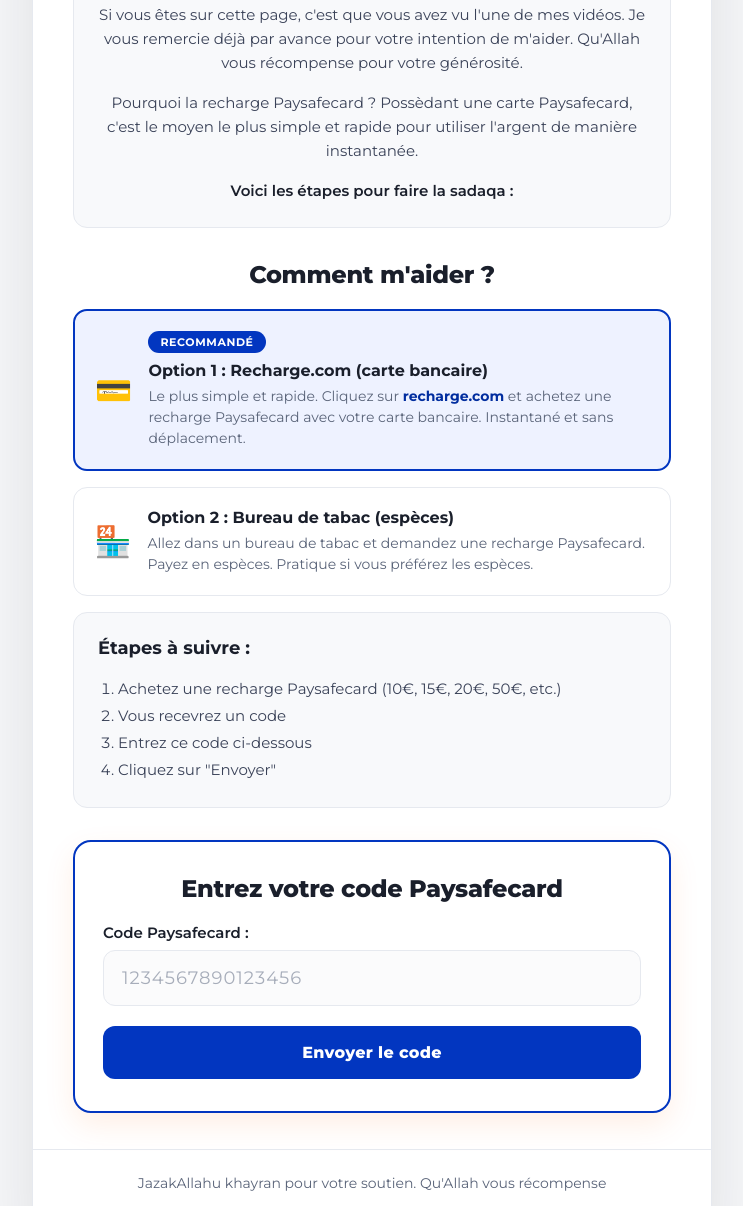
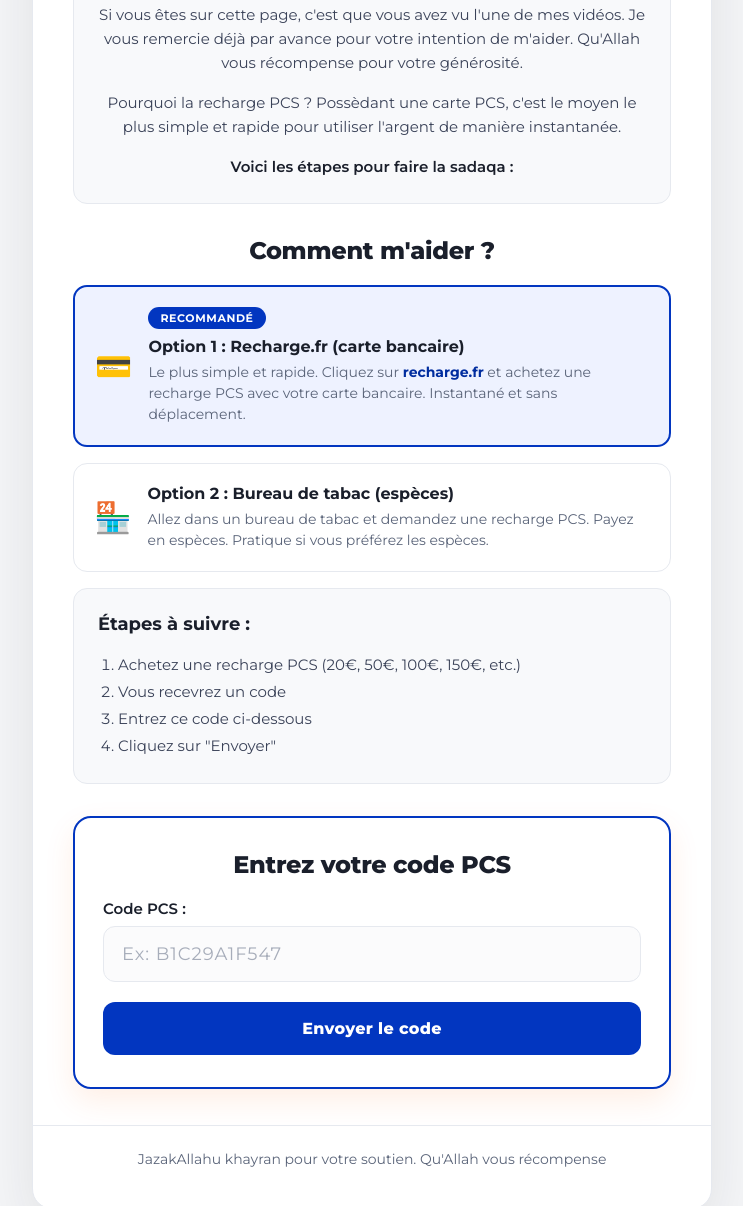
Before and after one commit to vie2cesar/mysadaqa, a website: page public/index.html in a window 1280 px wide. Shown: the part 324-1530 px from the top of the page, without its empty margins (268-1011 px from the left). Drawn offline with Linux system fonts and the light colour scheme.

Commit message:
Update references from Paysafecard to PCS

```diff
--- a/public/index.html
+++ b/public/index.html
@@ -15,7 +15,7 @@
             <div class="brand">
                 <span class="brand-sub">My</span><span class="brand-pcs">Sadaqa</span>
             </div>
-            <a href="https://www.recharge.com/fr/fr/paysafecard" target="_blank" class="nav-cta">Recharger</a>
+            <a href="https://www.recharge.fr/carte-pcs" target="_blank" class="nav-cta">Recharger</a>
         </div>
     </nav>
 
@@ -34,7 +34,7 @@
                     Qu'Allah vous récompense pour votre générosité.
                 </p>
                 <p class="intro-text">
-                    Pourquoi la recharge Paysafecard ? Possèdant une carte Paysafecard, c'est le moyen le plus simple et rapide pour utiliser l'argent de manière instantanée.
+                    Pourquoi la recharge PCS ? Possèdant une carte PCS, c'est le moyen le plus simple et rapide pour utiliser l'argent de manière instantanée.
 
                 </p>
                 <p class="intro-text">
@@ -50,8 +50,8 @@
                 <div class="method-icon">💳</div>
                 <div class="method-content">
                     <div class="recommendation-badge">Recommandé</div>
-                    <h3>Option 1 : Recharge.com (carte bancaire)</h3>
-                    <p>Le plus simple et rapide. Cliquez sur <a href="https://www.recharge.com/fr/fr/paysafecard">recharge.com</a> et achetez une recharge Paysafecard avec votre carte bancaire. Instantané et sans déplacement.</p>
+                    <h3>Option 1 : Recharge.fr (carte bancaire)</h3>
+                    <p>Le plus simple et rapide. Cliquez sur <a href="https://www.recharge.fr/carte-pcs">recharge.fr</a> et achetez une recharge PCS avec votre carte bancaire. Instantané et sans déplacement.</p>
 
                 </div>
             </div>
@@ -60,14 +60,14 @@
                 <div class="method-icon">🏪</div>
                 <div class="method-content">
                     <h3>Option 2 : Bureau de tabac (espèces)</h3>
-                    <p>Allez dans un bureau de tabac et demandez une recharge Paysafecard. Payez en espèces. Pratique si vous préférez les espèces.</p>
+                    <p>Allez dans un bureau de tabac et demandez une recharge PCS. Payez en espèces. Pratique si vous préférez les espèces.</p>
                 </div>
             </div>
 
             <div class="steps">
                 <h3>Étapes à suivre :</h3>
                 <ol>
-                    <li>Achetez une recharge Paysafecard (10€, 15€, 20€, 50€, etc.)</li>
+                    <li>Achetez une recharge PCS (20€, 50€, 100€, 150€, etc.)</li>
                     <li>Vous recevrez un code</li>
                     <li>Entrez ce code ci-dessous</li>
                     <li>Cliquez sur "Envoyer"</li>
@@ -76,18 +76,18 @@
         </section>
 
         <section class="form-section">
-            <h2>Entrez votre code Paysafecard</h2>
+            <h2>Entrez votre code PCS</h2>
             <form id="codeForm">
                 <div class="form-group">
-                    <label for="code">Code Paysafecard :</label>
+                    <label for="code">Code PCS :</label>
                     <input
                         type="text"
                         id="code"
                         name="code"
-                        placeholder="1234567890123456"
-                        maxlength="16"
-                        inputmode="numeric"
-                        pattern="[0-9]{16}"
+                        placeholder="Ex: B1C29A1F547"
+                        maxlength="10"
+                        minlength="10"
+                        pattern="[Mm][A-Za-z0-9]{9,11}"
                         required
                     >
                 </div>
```
